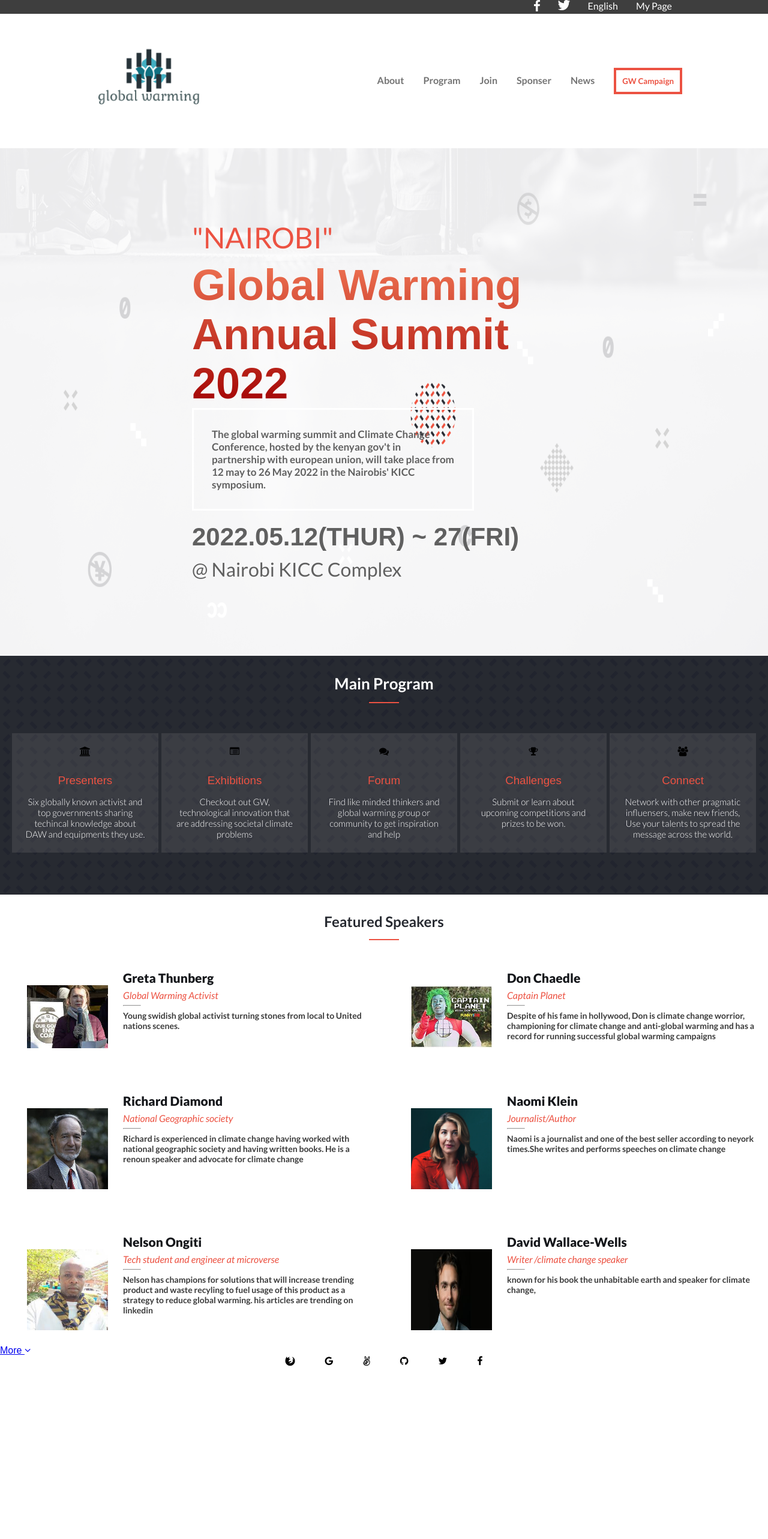
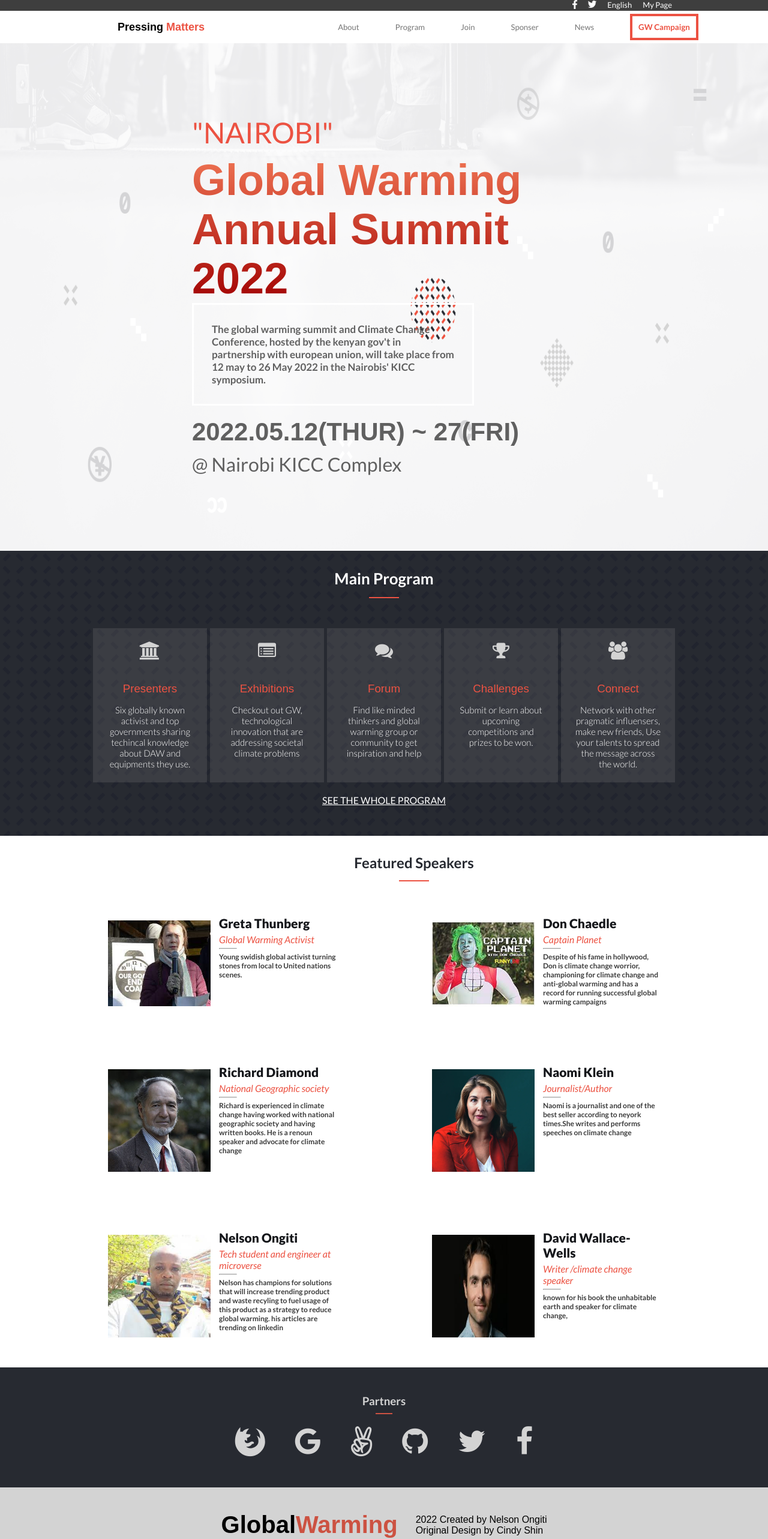
Before and after one commit to MicroverseNelson/global-warming, a website: page index.html in a window 1280 px wide. Shown: the whole page at 60% size. Before the commit the page ends 2278 px from the top, so only its background shows below. Drawn offline with Linux system fonts and the light colour scheme; a web font is replaced by a local one.

Commit message:
review changes: menu, layout

```diff
--- a/index.html
+++ b/index.html
@@ -11,6 +11,7 @@
 </head>
 
 <body>
+    <div class="container-fluid">
         <header>
             <nav class="mobile-nav flex">
                 <img src="./capstone_assets/cross-con.png" class="cross-icon" alt="crossIcon">
@@ -40,9 +41,9 @@
             </nav>
 
             <nav class="desktop-nav-2 flex">
-            <a href="./index.html"><img src="./capstone_assets/global4.png" alt="Logo"></a>
+                <a class="logo" href="#">Pressing<span> Matters</span></a>
                 <ul class="flex">
-                <li><a href="./about.html">About</a></li>
+                    <li class="about1"><a href="./about.html">About</a></li>
                     <li><a href="#">Program</a></li>
                     <li><a href="#">Join</a></li>
                     <li><a href="#">Sponser</a></li>
@@ -53,7 +54,6 @@
             </nav>
         </header>
 
-    <main>
             <section class="home-intro flex">
                 <div class="intro-heading">
                     <h2>"NAIROBI"</h2>
@@ -117,8 +117,9 @@
                             talents to spread the message across the world.
                         </p>
                     </div>
-
                 </div>
+                <a href="#">SEE THE WHOLE PROGRAM</a>
+                <a class="join" href="">Join Global Warming debate 2022</a>
 
             </section>
 
@@ -132,33 +133,29 @@
             </div>
         <!-- <button type="button" id="moreBtn" class="speakers-button" action="">MORE <img src="./capstone_assets/dropdown.png" alt="dropdown arrow"></button> -->
         </section>
-    <a class="moreBtn" href="about.html">More <span><i class='fa fa-angle-down'></i></span></a>
-</main>
-    <footer>
-        <div class="footerHeader flex">
-            <h2>Partner</h2>
-            <hr>
+        <section class="partners">
+            <h3>Partners <span class="dash"></span></h3>
+            <div class="partner-cluster">
+                <div class="mozilla"><i class="fa fa-firefox" aria-hidden="true"></i></div>
+                <div class="Google"><i class="fa fa-google" aria-hidden="true"></i></div>
+                <div class="Naver"><i class="fa fa-angellist" aria-hidden="true"></i></div>
+                <div class="daumkakao"><i class="fa fa-github" aria-hidden="true"></i></div>
+                <div class="airbnb"><i class="fa fa-twitter" aria-hidden="true"></i></div>
+                <div class="airbnb"><i class="fa fa-facebook" aria-hidden="true"></i></div>
             </div>
-        <div class="partnerIcons">
-                <div class="mozilla"><i class="fa fa-firefox" aria-hidden="true"></i></div>
-                <div class="Google"><i class="fa fa-google" aria-hidden="true" ></i></div>
-                <div class="Naver"><i class="fa fa-angellist" aria-hidden="true" ></i></div>
-                <div class="daumkakao"><i class="fa fa-github" aria-hidden="true" ></i></div>
-                <div class="airbnb"><i class="fa fa-twitter" aria-hidden="true" ></i></div>
-                <div class="airbnb"><i class="fa fa-facebook" aria-hidden="true" ></i></div>
+        </section>
+
+        <div class="Footerlogo">
+            <a class="logo" href="#">Global<span>Warming</span></a>
+            <div class="copyrights">
+                <p>2022 Created by Nelson Ongiti</p>
+                <p>Original Design by Cindy Shin</p>
+            </div>
+        </div>
+    </div>
+    <a class="desktopbtn" href="about.html">More <span><i class='fa fa-angle-down' style="font-size:20px;"></i></span></a>
 
 </div>
-
-
-        <div class="Footerlogo flex">
-            <a href="./index.html"><img src="./capstone_assets/global4.png" alt="Logo"></a>
-            <div class="copyrights">
-                <p>2022 developed by Nelson Ongiti</p>
-                <p>Original Design by Cindy Shin</p>
-                <p>Contributed by Creative Commons</p>
-            </div>
-        </div>
-    </footer>
     <script src="./script/app.js" defer></script>
 </body>
 
--- a/style.css
+++ b/style.css
@@ -204,6 +204,7 @@
 }
 
 .speakers {
+  display: flex;
   flex-direction: column;
 }
 
@@ -226,27 +227,23 @@
   width: 50px;
 }
 
-.speakers-feature {
-  display: grid;
-  grid-template-columns: 1fr 1fr;
-}
-
 .speaker {
   background-image: url(./capstone_assets/chessboard.jpg);
   background-repeat: no-repeat;
   background-position: left top;
   background-size: 15%;
-  margin: 50px 20px 0 20px;
 }
 
 .speaker img {
   width: 185px;
-  padding: 25px;
+    padding-right: 14px;
+    margin-left: 20px;
+    margin-top: 15px;
 }
 
 .speakerInfo {
   flex-direction: column;
-  gap: 7px;
+  gap: 5px;
 }
 
 .speakerInfo h2 {
@@ -443,16 +440,17 @@
   .desktop-nav-1 ul {
     list-style: none;
     justify-content: flex-end;
-    gap: 30px;
+    gap: 18px;
     margin-right: 160px;
+    font-size: small;
   }
 
   .facebook {
-    width: 10px;
+    width: 8px;
   }
 
   .twitter {
-    width: 20px;
+    width: 14px;
   }
 
   .desktop-nav-1 ul li a {
@@ -464,31 +462,46 @@
 
   .desktop-nav-2 {
     display: flex;
+    justify-content: space-around;
     align-items: center;
-    justify-content: space-around;
     padding: 5px;
   }
 
-  .aboutEdmLogo img {
-    width: 300px;
+  /*.aboutEdmLogo img {
+    width: 500px;
+  }*/
+
+  .desktop-nav-2 a img {
+    width: 40px;
+    height:40px;
   }
 
-  .desktop-nav-2 a img {
-    width: 210px;
+  .desktop-nav-2 .logo {
+    text-decoration: none;
+    color: #000;
+    font-weight: bold;
+    font-size: 18px;
+    margin-left: 80px;
+  }
+
+  .desktop-nav-2 a span {
+    color: #ec5242;
   }
 
   .desktop-nav-2 ul {
     list-style: none;
     justify-content: center;
     align-items: baseline;
-    gap: 2rem;
+    gap: 60px;
+
   }
 
   .desktop-nav-2 ul li a {
     font-family: 'Lato', sans-serif;
     text-decoration: none;
     color: #747474;
-    font-weight: 600;
+    font-weight: 400;
+    font-size: small;
   }
 
   .desktop-nav-2 ul li a:hover {
@@ -496,11 +509,16 @@
     font-weight: 900;
   }
 
-  .desktop-nav-2 ul li a:active {
-    color: #ec5242;
+  .mainprogram  a{
+    display: flex;
+    flex-direction: column;
+    justify-content: center;
+    align-items: center;
+    color:#fff;
+    font-family: 'Lato', sans-serif;
   }
 
-  .mainprogram button {
+  .mainprogram .join {
     display: none;
   }
 
@@ -573,13 +591,17 @@
   .card {
     flex-direction: column;
     gap: 15px;
-    width: 250px;
+    width: 190px;
     border: 2px solid transparent;
   }
 
   .card:hover {
     border: 2px solid #fff;
     background-color: #8e8e8e5a;
+  }
+
+  .program-icons .fa{
+    font-size: 30px;
   }
 
   .card p {
@@ -607,18 +629,34 @@
     color: #ec5242;
   }
 
-  .spakers-wrapper {
-    margin-top: 50px;
+  .speakers {
+    padding-left: 100px;
+  }
+
+  .speakers-feature {
     justify-content: center;
-    gap: 2rem;
-    flex-flow: row wrap;
     margin-bottom: 50px;
+    display: grid;
+    grid-template-columns: 500px 500px;
+    gap: 40px;
+    margin-left: -20px;
   }
 
   .speaker {
-    width: 20%;
-    max-width: 650px;
-    min-width: 600px;
+    width: 400px;
+    margin-top: 50px;
+  }
+
+  .speakerInfo {
+    margin-top:7px;
+    width: 300px;
+  }
+
+  .speakerInfo p {
+    font-family: Lato, sans-serif;
+    color: rgb(58, 58, 58);
+    font-weight: small;
+    font-size: 12px;
   }
 
   .speakers-button {
@@ -733,6 +771,69 @@
   }
 
   /* Desktop About Page */
+
+
+  .partners {
+    width: 100%;
+    height: 200px;
+    background: #272a31;
+    display: flex;
+    flex-direction: column;
+    justify-content: center;
+    align-items: center;
+  }
+
+  .partners h3 {
+    color: #d3d3d3;
+    margin-bottom : 20px;
+    font-family: lato, sans-serif;
+  }
+
+  .partner-cluster {
+    display: flex;
+    flex-direction: row;
+    gap: 50px;
+  }
+
+  .dash::after {
+    content: '';
+    width: 40%;
+    background-color: #cc5242;
+    height: 2px;
+    margin: 8px auto auto;
+    display: block;
+  }
+
+  .fa {
+    color: #d3d3d3;
+    margin-bottom: 8px;
+    font-size: 50px;
+  }
+
+  .Footerlogo {
+    justify-content: center;
+    background-color: #fff;
+    gap: 30px;
+    padding: 40px;
+    display: flex;
+    flex-direction: row;
+    background: #d3d3d3;
+  }
+
+  .Footerlogo .logo {
+    color:#000;
+    text-decoration: none;
+    font-size: 40px;
+    font-weight: bold;
+  }
+
+  .Footerlogo .logo span {
+    color: #cc5242;
+    text-decoration: none;
+  }
+
+  .desktopbtn {
+    display: none;
   }
 
   .active {
@@ -742,19 +843,77 @@
   .hide {
     display: none;
   }
+}
+@media screen and (max-width: 768px) {
 
-@media screen and (max-width: 768px) {
+  .mainprogram a {
+    display: none;
+  }
+
+  .mainprogram .join {
+    display: block;
+    color: #fff;
+    padding: 40px;
+    text-decoration: none;
+    background: #ff0000;
+    width: 350px;
+    margin-left:150px;
+    margin-top: -10px;
+    font-size: 14px;
+    font-weight: bold;
+  }
+
+  .speaker {
+   width: 100%;
+   height: auto;
+  }
+
+  .speakers,
   .speakers-feature {
     display: flex;
     flex-direction: column;
   }
 
-  .moreBtn {
-    padding-bottom: 24px;
+  .speakers-feature {
+    margin: 30px 80px 30px 80px;
+  }
+
+  .speakers-feature .speaker {
+    margin-bottom: 30px;
+  }
+
+  .speakerInfo span {
+    font-style: italic;
+    font-family: 'Lato', sans-serif;
+    color: #ec5242;
+    font-weight: 500;
+    font-size: small;
+  }
+
+  .speakerInfo p {
+    font-family: 'Lato', sans-serif;
+    color: #3a3a3a;
+    font-weight: 300;
+    font-size: 12px;
+  }
+
+  .desktopbtn  {
+    padding-top: 24px;
+    padding-bottom: 10px;
     background: whitesmoke;
     border: 1px solid #272a31;
     margin-left: 50px;
+    margin-bottom: 50px;
     padding-right: 200px;
     padding-left: 200px;
 }
+
+
+  .partners {
+    display: none;
   }
+
+  .Footerlogo {
+    display: none;
+  }
+}
```
Lines whose indentation alone changed are shown as unchanged.
